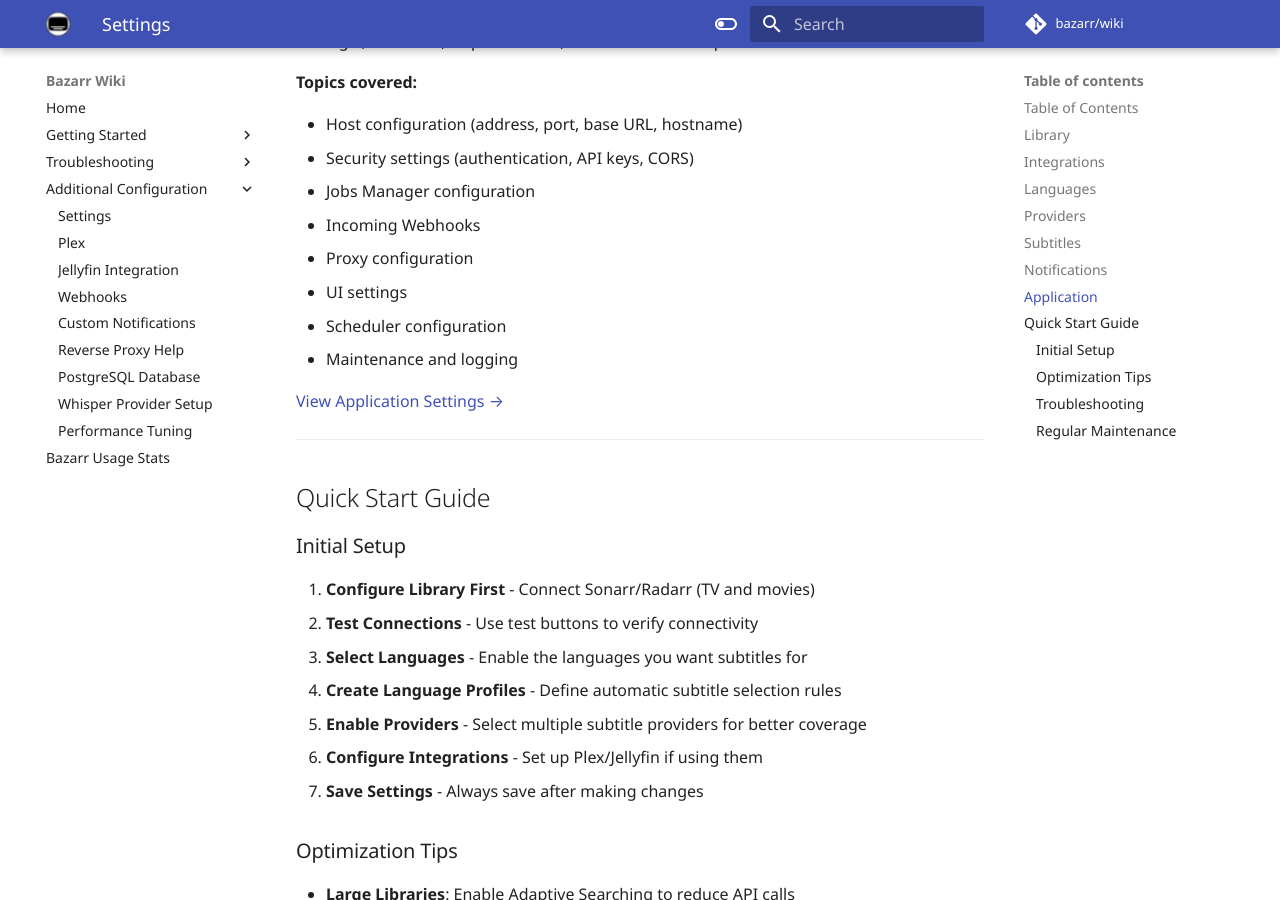
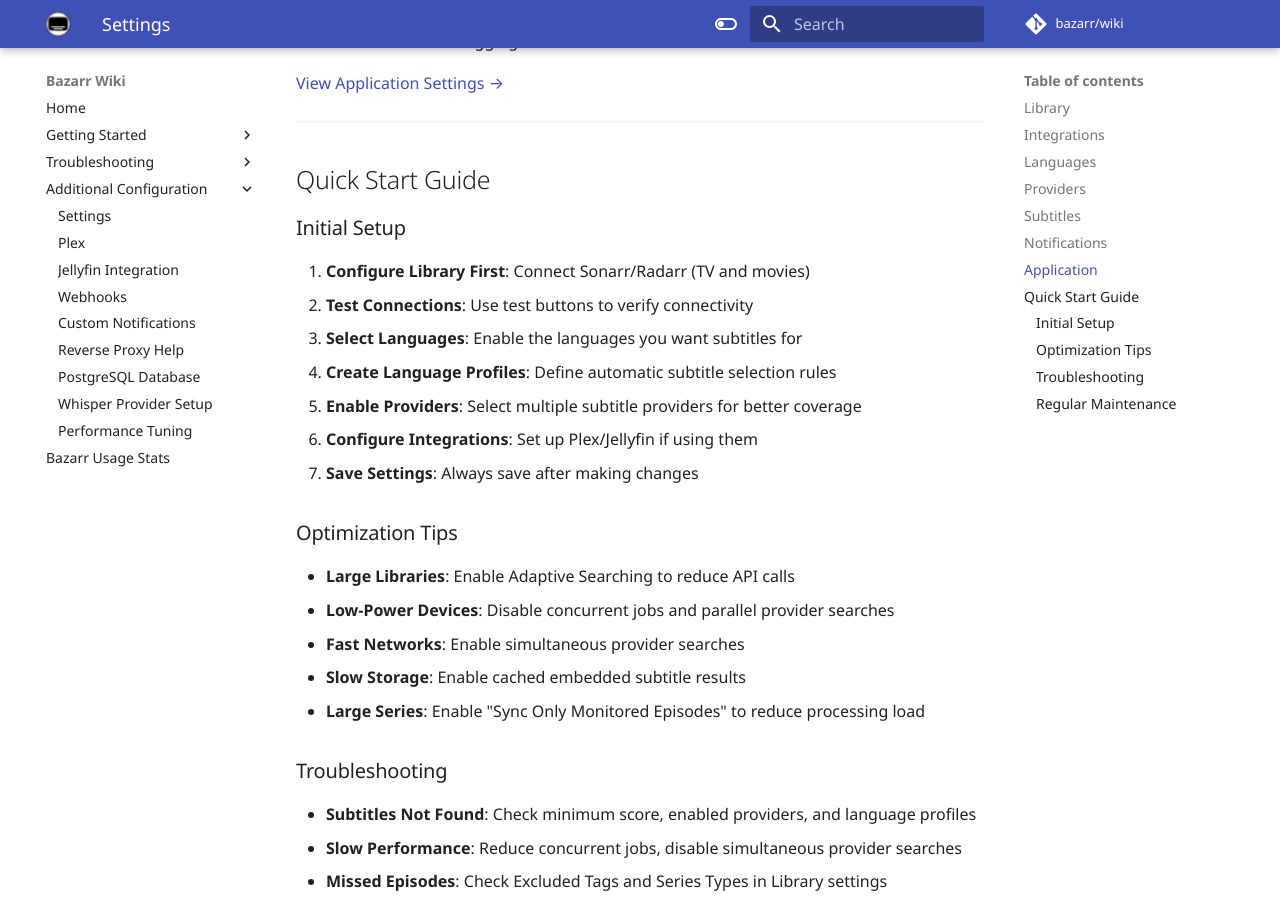
Before and after one commit to bazarr/wiki, an MkDocs documentation site: the page built from docs/Additional-Configuration/Settings2.md, in a window 1280 px wide and 900 px high, scrolled down 3326 px. Built offline with MkDocs 1.6.1 and Material for MkDocs 9.7.7, drawn with Linux system fonts in a browser that asks for light colours; some web fonts are replaced; comment, search, counter and statistics services are not loaded; some of the changed text lies outside the part shown.

Commit message:
docs: remove table of contents and improve list formatting in settings documentation

```diff
--- a/docs/Additional-Configuration/Settings2.md
+++ b/docs/Additional-Configuration/Settings2.md
@@ -1,16 +1,6 @@
 # Settings
 
 This comprehensive guide covers all available settings in Bazarr. Settings are organized into several main categories accessible from the Settings menu.
-
-## Table of Contents
-
-- [Library](#library)
-- [Integrations](#integrations)
-- [Languages](#languages)
-- [Providers](#providers)
-- [Subtitles](#subtitles)
-- [Notifications](#notifications)
-- [Application](#application)
 
 ---
 
@@ -139,13 +129,13 @@ Core Bazarr configuration including host settings, security, authentication, pro
 
 ### Initial Setup
 
-1. **Configure Library First** - Connect Sonarr/Radarr (TV and movies)
-2. **Test Connections** - Use test buttons to verify connectivity
-3. **Select Languages** - Enable the languages you want subtitles for
-4. **Create Language Profiles** - Define automatic subtitle selection rules
-5. **Enable Providers** - Select multiple subtitle providers for better coverage
-6. **Configure Integrations** - Set up Plex/Jellyfin if using them
-7. **Save Settings** - Always save after making changes
+1. **Configure Library First**: Connect Sonarr/Radarr (TV and movies)
+2. **Test Connections**: Use test buttons to verify connectivity
+3. **Select Languages**: Enable the languages you want subtitles for
+4. **Create Language Profiles**: Define automatic subtitle selection rules
+5. **Enable Providers**: Select multiple subtitle providers for better coverage
+6. **Configure Integrations**: Set up Plex/Jellyfin if using them
+7. **Save Settings**: Always save after making changes
 
 ### Optimization Tips
 
```
